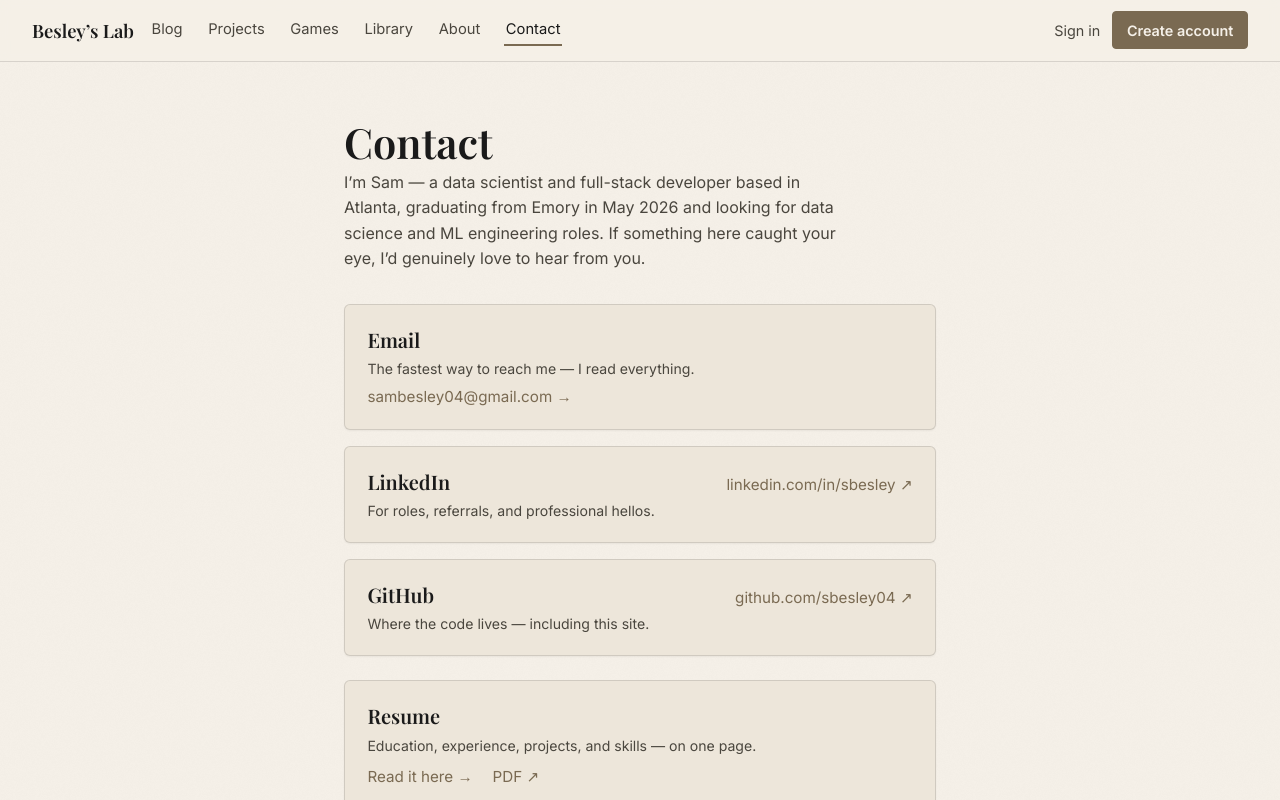
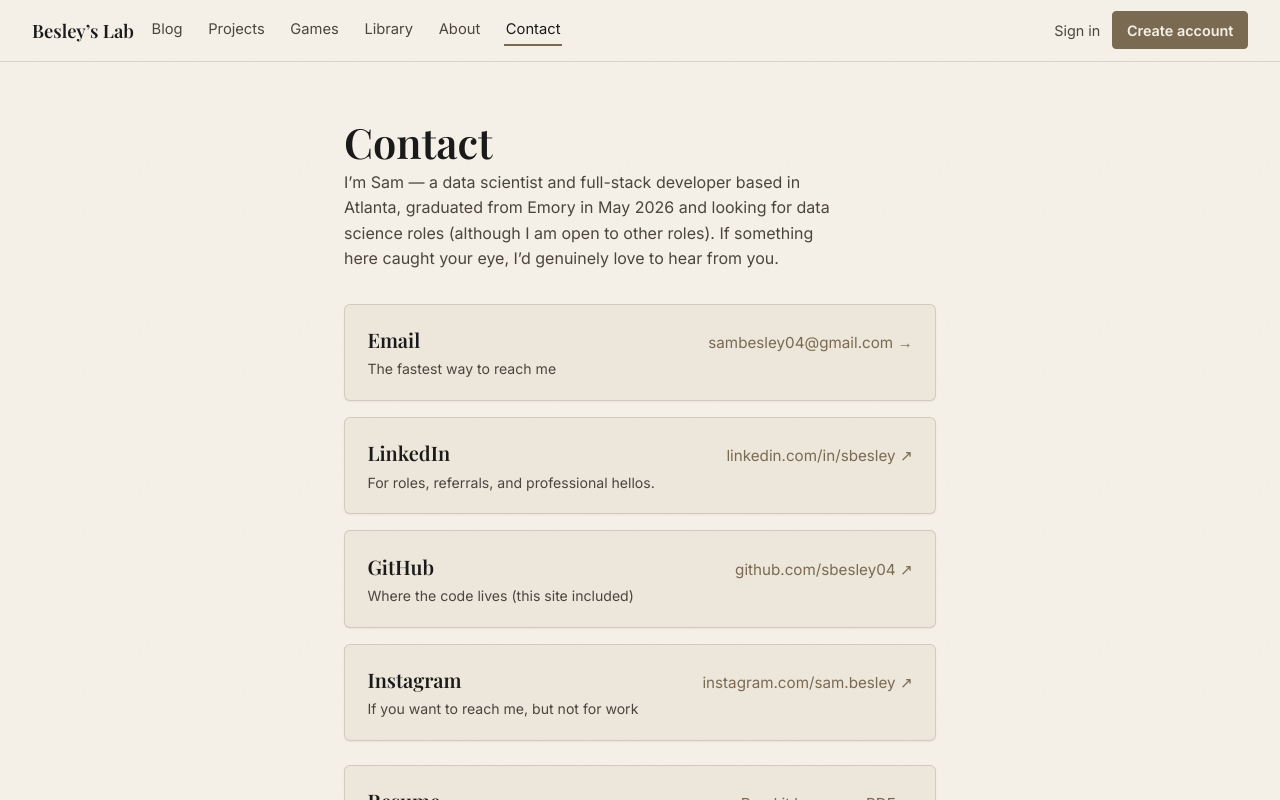
Before and after one commit to sbesley04/Besleys_Lab, a Next.js app: page /contact in a window 1280 px wide. Shown: the top 800 px of the page. Built offline with nearby package versions, Linux system fonts and the light colour scheme; no server answers.

Commit message:
changing some text

```diff
--- a/app/blog/page.tsx
+++ b/app/blog/page.tsx
@@ -6,7 +6,7 @@ import { prisma } from "@/lib/prisma";
 // cover thumbnails. Server Component; drafts never reach this query.
 export const metadata = {
   title: "Blog",
-  description: "Notes on data science, machine learning, and building things — from Besley's Lab.",
+  description: "My free-rein writing space",
 };
 
 export const dynamic = "force-dynamic";
--- a/app/contact/page.tsx
+++ b/app/contact/page.tsx
@@ -13,7 +13,7 @@ const channels = [
     label: "Email",
     value: "sambesley04@gmail.com",
     href: "mailto:sambesley04@gmail.com",
-    blurb: "The fastest way to reach me — I read everything.",
+    blurb: "The fastest way to reach me",
     external: false,
   },
   {
@@ -27,7 +27,14 @@ const channels = [
     label: "GitHub",
     value: "github.com/sbesley04",
     href: "https://github.com/sbesley04",
-    blurb: "Where the code lives — including this site.",
+    blurb: "Where the code lives (this site included)",
+    external: true,
+  },
+    {
+    label: "Instagram",
+    value: "instagram.com/sam.besley",
+    href: "https://www.instagram.com/sam.besley",
+    blurb: "If you want to reach me, but not for work",
     external: true,
   },
 ];
@@ -39,8 +46,8 @@ export default function ContactPage() {
         Contact
       </h1>
       <p style={{ color: "var(--ink-soft)", marginBottom: "2rem", maxWidth: "50ch" }}>
-        I&rsquo;m Sam — a data scientist and full-stack developer based in Atlanta, graduating from
-        Emory in May 2026 and looking for data science and ML engineering roles. If something here
+        I&rsquo;m Sam — a data scientist and full-stack developer based in Atlanta, graduated from
+        Emory in May 2026 and looking for data science roles (although I am open to other roles). If something here
         caught your eye, I&rsquo;d genuinely love to hear from you.
       </p>
 
@@ -85,7 +92,7 @@ export default function ContactPage() {
             Resume
           </span>
           <span style={{ display: "block", color: "var(--ink-soft)", fontSize: "0.88rem", marginTop: "0.15rem" }}>
-            Education, experience, projects, and skills — on one page.
+            Education, experience, projects, and skills.
           </span>
         </span>
         <span style={{ display: "flex", gap: "1.25rem", fontSize: "0.95rem" }}>
@@ -97,7 +104,7 @@ export default function ContactPage() {
       </div>
 
       <p className="margin-note" style={{ marginTop: "2rem" }}>
-        no forms, no funnels — just say hi ✌︎
+        feel free to just say hi ✌︎
       </p>
     </main>
   );
```
Also changed, not shown: app/about/page.tsx (+5 -6 lines).
